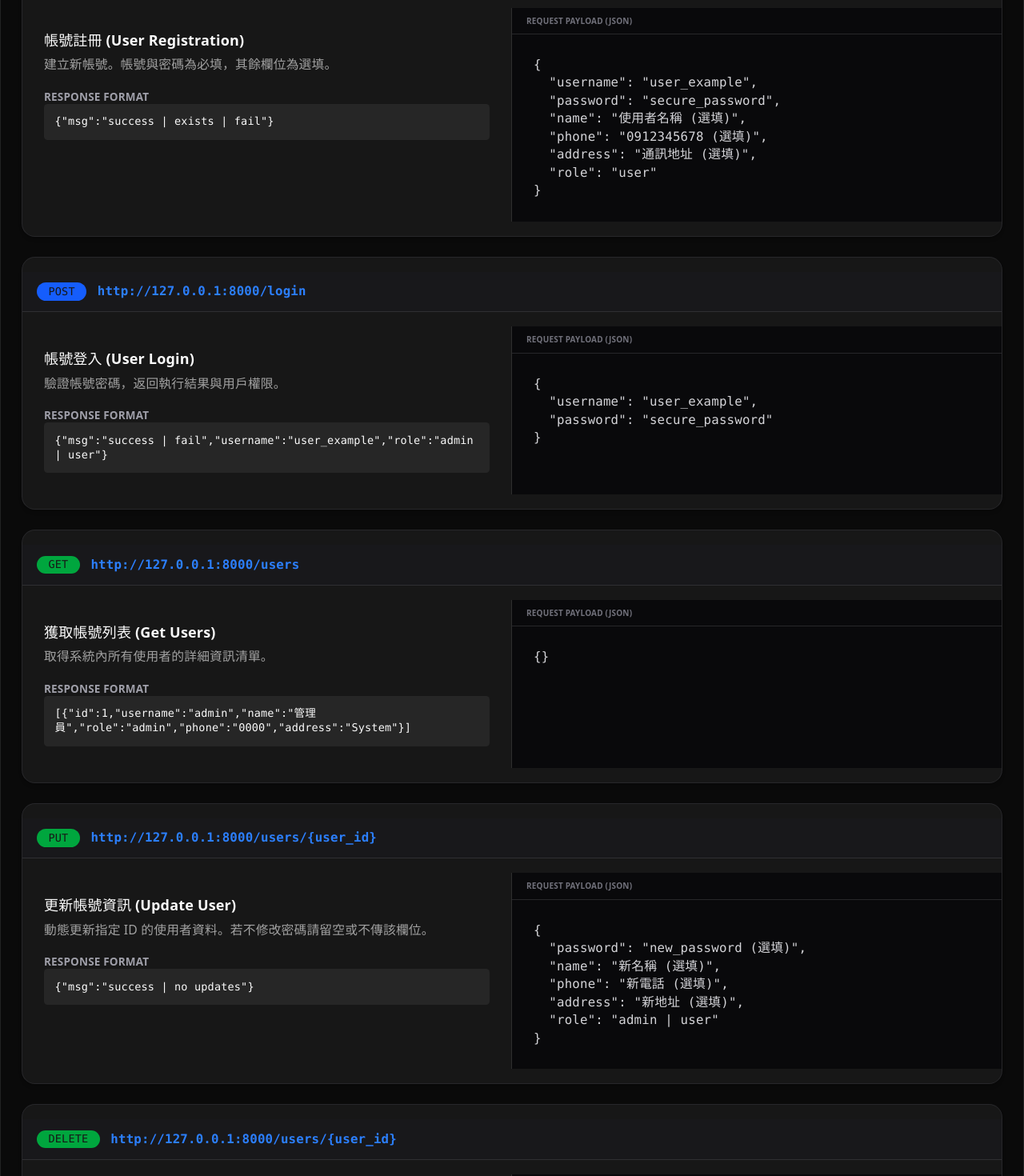
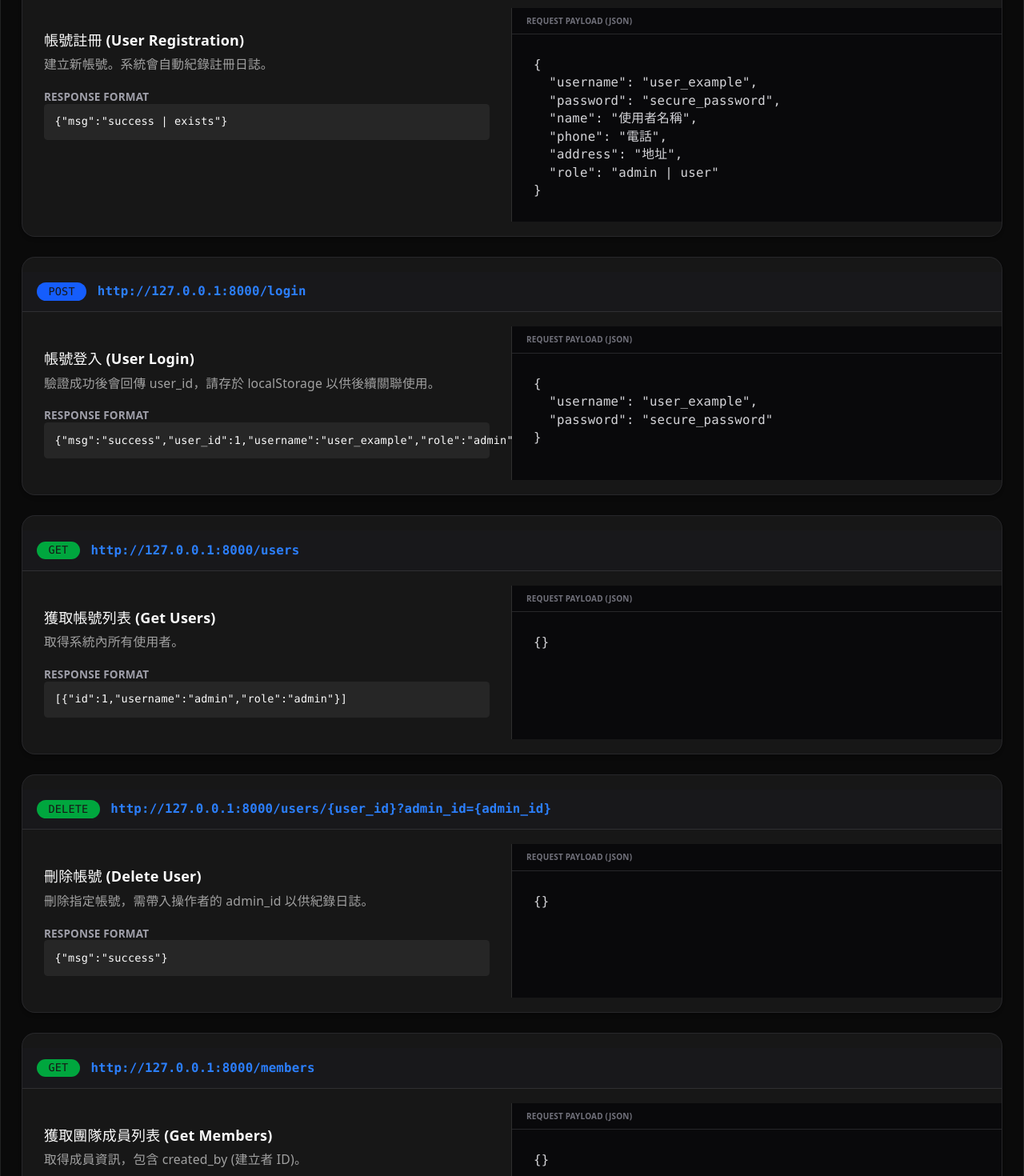
Before and after one commit to NxBLANKxN/Dynamic_Web, a React (Vite) app in the folder SSSTI_Web/: page /dashboard in a window 1280 px wide. Shown: the part 540-2010 px from the top of the page at 80% size. Built offline with nearby package versions, Linux system fonts and the light colour scheme; sample sign-in values are in the browser's storage.

Commit message:
docs: update webcode

```diff
--- a/SSSTI_Web/src/data/api-docs.ts
+++ b/SSSTI_Web/src/data/api-docs.ts
@@ -12,119 +12,99 @@ export const API_LIST: ApiSpec[] = [
     title: "帳號註冊 (User Registration)",
     method: "POST",
     endpoint: "/register",
-    desc: "建立新帳號。帳號與密碼為必填，其餘欄位為選填。",
+    desc: "建立新帳號。系統會自動紀錄註冊日誌。",
     requestBody: {
       username: "user_example",
       password: "secure_password",
-      name: "使用者名稱 (選填)",
-      phone: "0912345678 (選填)",
-      address: "通訊地址 (選填)",
-      role: "user"
+      name: "使用者名稱",
+      phone: "電話",
+      address: "地址",
+      role: "admin | user",
     },
-    response: { msg: "success | exists | fail" }
+    response: { msg: "success | exists" },
   },
   {
     title: "帳號登入 (User Login)",
     method: "POST",
     endpoint: "/login",
-    desc: "驗證帳號密碼，返回執行結果與用戶權限。",
+    desc: "驗證成功後會回傳 user_id，請存於 localStorage 以供後續關聯使用。",
     requestBody: {
       username: "user_example",
-      password: "secure_password"
+      password: "secure_password",
     },
     response: {
-      msg: "success | fail",
+      msg: "success",
+      user_id: 1, // <--- 新增：用於後續所有關聯操作
       username: "user_example",
-      role: "admin | user"
-    }
+      role: "admin",
+    },
   },
   {
     title: "獲取帳號列表 (Get Users)",
     method: "GET",
     endpoint: "/users",
-    desc: "取得系統內所有使用者的詳細資訊清單。",
+    desc: "取得系統內所有使用者。",
     requestBody: {},
-    response: [
-      {
-        id: 1,
-        username: "admin",
-        name: "管理員",
-        role: "admin",
-        phone: "0000",
-        address: "System"
-      }
-    ]
-  },
-  {
-    title: "更新帳號資訊 (Update User)",
-    method: "PUT",
-    endpoint: "/users/{user_id}",
-    desc: "動態更新指定 ID 的使用者資料。若不修改密碼請留空或不傳該欄位。",
-    requestBody: {
-      password: "new_password (選填)",
-      name: "新名稱 (選填)",
-      phone: "新電話 (選填)",
-      address: "新地址 (選填)",
-      role: "admin | user"
-    },
-    response: { msg: "success | no updates" }
+    response: [{ id: 1, username: "admin", role: "admin" }],
   },
   {
     title: "刪除帳號 (Delete User)",
     method: "DELETE",
-    endpoint: "/users/{user_id}",
-    desc: "根據 ID 永久移除該名使用者。",
+    endpoint: "/users/{user_id}?admin_id={admin_id}",
+    desc: "刪除指定帳號，需帶入操作者的 admin_id 以供紀錄日誌。",
     requestBody: {},
-    response: { msg: "success" }
+    response: { msg: "success" },
   },
   {
     title: "獲取團隊成員列表 (Get Members)",
     method: "GET",
     endpoint: "/members",
-    desc: "取得所有顯示在前端團隊頁面的成員資訊。",
+    desc: "取得成員資訊，包含 created_by (建立者 ID)。",
     requestBody: {},
     response: [
       {
         id: 1,
         name: "姓名",
         role: "職位",
-        image_url: "圖片網址",
-        bio: "個人簡介"
-      }
-    ]
+        image_url: "url",
+        created_by: 1, // <--- 新增：顯示資料歸屬
+      },
+    ],
   },
   {
     title: "新增團隊成員 (Add Member)",
     method: "POST",
     endpoint: "/members",
-    desc: "上傳成員資訊與照片。使用 Multipart/Form-data 格式。",
+    desc: "必須傳入 creator_id 以建立資料庫關聯。",
     requestBody: {
       name: "姓名",
       role: "職位",
-      bio: "個人簡介 (選填)",
-      file: "圖片檔案 (選填)"
+      bio: "簡介",
+      creator_id: 1, // <--- 新增：建立者關聯 (Required)
+      file: "圖片檔案",
     },
-    response: { msg: "success" }
+    response: { msg: "success" },
   },
   {
     title: "更新團隊成員 (Update Member)",
     method: "PUT",
     endpoint: "/members/{member_id}",
-    desc: "更新指定 ID 的成員資料。若有傳送 file 欄位則更新圖片，否則保留原圖。使用 Multipart/Form-data 格式。",
+    desc: "更新成員資料，需傳入 editor_id 以紀錄是誰修改的。",
     requestBody: {
+      editor_id: 1, // <--- 新增：修改者紀錄 (Required)
       name: "姓名",
       role: "職位",
-      bio: "個人簡介 (選填)",
-      file: "新圖片檔案 (選填)"
+      bio: "簡介",
+      file: "新圖片檔案",
     },
-    response: { msg: "success" }
+    response: { msg: "success" },
   },
   {
     title: "刪除團隊成員 (Delete Member)",
     method: "DELETE",
-    endpoint: "/members/{member_id}",
-    desc: "根據 ID 永久移除該名團隊成員資料。",
+    endpoint: "/members/{member_id}?admin_id={admin_id}",
+    desc: "刪除成員，需帶入 admin_id 紀錄日誌。",
     requestBody: {},
-    response: { msg: "success" }
-  }
+    response: { msg: "success" },
+  },
 ];
--- a/SSSTI_Web/src/pages/Members.tsx
+++ b/SSSTI_Web/src/pages/Members.tsx
@@ -123,15 +123,15 @@ export default function Members() {
       <div className="grid grid-cols-1 sm:grid-cols-2 gap-6">
         {members.map((m) => (
           <Card key={m.id} className="relative overflow-hidden hover:border-indigo-400/50 transition-all hover:shadow-md group">
-            <CardHeader className="flex flex-row items-center gap-5 p-5 text-left">
-              <Avatar className="w-16 h-16 border-2 border-background shadow-sm">
+            <CardHeader className="flex flex-row items-center gap-5 p-4 text-left ">
+              <Avatar className="w-32 h-32 border-2 border-background shadow-sm">
                 <AvatarImage src={m.image_url} alt={m.name} className="object-cover" />
                 <AvatarFallback className="bg-indigo-100 text-indigo-700 font-bold">{m.name.slice(-2)}</AvatarFallback>
               </Avatar>
               <div className="flex flex-col flex-1">
-                <CardTitle className="text-lg">{m.name}</CardTitle>
-                <p className="text-xs text-indigo-600 font-bold uppercase tracking-widest mt-0.5">{m.role}</p>
-                {m.bio && <p className="text-xs text-muted-foreground line-clamp-1 mt-1.5">{m.bio}</p>}
+                <CardTitle className="text-2xl">{m.name}</CardTitle>
+                <p className="text-lg text-indigo-600 font-bold uppercase tracking-widest mt-0.5">{m.role}</p>
+                {m.bio && <p className="text-lg text-muted-foreground whitespace-pre-line mt-1.5">{m.bio}</p>}
               </div>
 
               {/* 管理員功能按鈕 */}
@@ -169,8 +169,8 @@ export default function Members() {
               }} />
             </div>
             <div className="w-full space-y-3">
-              <div className="space-y-1"><p className="text-[11px] font-bold text-muted-foreground uppercase">成員姓名</p><Input value={form.name} onChange={e=>setForm({...form, name:e.target.value})} /></div>
-              <div className="space-y-1"><p className="text-[11px] font-bold text-muted-foreground uppercase">職位</p><Input value={form.role} onChange={e=>setForm({...form, role:e.target.value})} /></div>
+              <div className="space-y-1"><p className="text-[12px] font-bold text-muted-foreground uppercase">成員姓名</p><Input value={form.name} onChange={e=>setForm({...form, name:e.target.value})} /></div>
+              <div className="space-y-1"><p className="text-[12px] font-bold text-muted-foreground uppercase">職位</p><Input value={form.role} onChange={e=>setForm({...form, role:e.target.value})} /></div>
               <div className="space-y-1">
                 <p className="text-[11px] font-bold text-muted-foreground uppercase flex items-center gap-1"><AlignLeft className="h-3 w-3" /> 個人簡介</p>
                 <Textarea className="h-20 resize-none" value={form.bio} onChange={e=>setForm({...form, bio:e.target.value})} />
```
Also changed, not shown: 1 other file (tests, documents, lock files or other folders).
